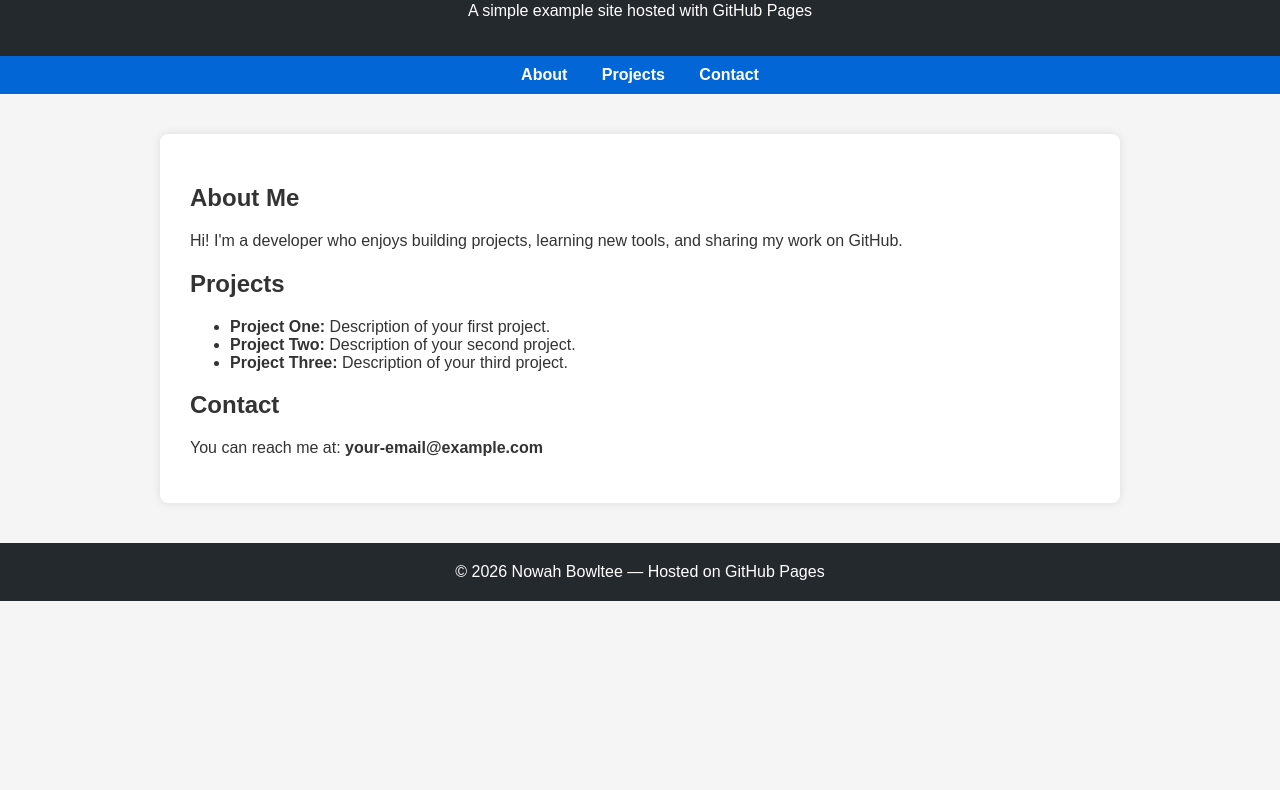
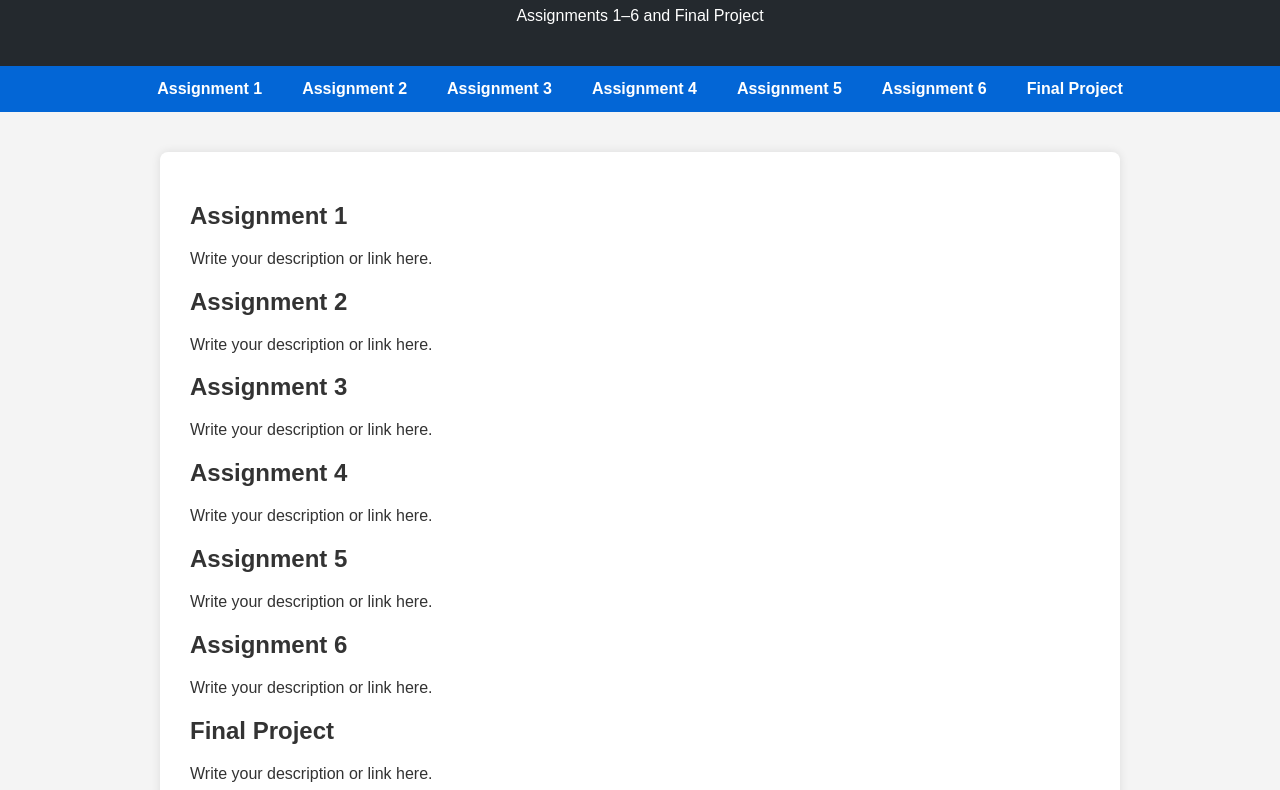
Before and after one commit to geog3540/ncbolte, a plain HTML site: page index.html in a window 1280 px wide. Shown: the part 98-888 px from the top of the page. Before the commit the page ends 800 px from the top, so only its background shows below. Drawn offline with Linux system fonts and the light colour scheme.

Commit message:
Update index.html

```diff
--- a/index.html
+++ b/index.html
@@ -3,32 +3,45 @@
 <head>
   <meta charset="UTF-8" />
   <meta name="viewport" content="width=device-width, initial-scale=1.0" />
-  <title>My GitHub Website</title>
+  <title>Course Portfolio</title>
 
   <style>
     body {
+      margin: 0;
       font-family: Arial, sans-serif;
-      margin: 0;
-      background: #f5f5f5;
+      background: #f4f4f4;
       color: #333;
     }
+
+    /* Header */
     header {
       background: #24292e;
       color: white;
-      padding: 20px;
+      padding: 25px;
       text-align: center;
     }
+
+    /* Navigation Bar */
     nav {
+      display: flex;
+      justify-content: center;
       background: #0366d6;
-      padding: 10px;
-      text-align: center;
+      flex-wrap: wrap;
     }
+
     nav a {
       color: white;
-      margin: 0 15px;
+      padding: 14px 20px;
       text-decoration: none;
       font-weight: bold;
+      transition: background 0.2s;
     }
+
+    nav a:hover {
+      background: #024f9c;
+    }
+
+    /* Content Container */
     .container {
       max-width: 900px;
       margin: 40px auto;
@@ -37,6 +50,7 @@
       border-radius: 8px;
       box-shadow: 0 0 10px rgba(0,0,0,0.1);
     }
+
     footer {
       text-align: center;
       padding: 20px;
@@ -48,36 +62,48 @@
 </head>
 
 <body>
+
   <header>
-    <h1>Welcome to My GitHub Website</h1>
-    <p>A simple example site hosted with GitHub Pages</p>
+    <h1>My Course Portfolio</h1>
+    <p>Assignments 1–6 and Final Project</p>
   </header>
 
   <nav>
-    <a href="#about">About</a>
-    <a href="#projects">Projects</a>
-    <a href="YOOOOO contact me here yo">Contact</a>
+    <a href="#a1">Assignment 1</a>
+    <a href="#a2">Assignment 2</a>
+    <a href="#a3">Assignment 3</a>
+    <a href="#a4">Assignment 4</a>
+    <a href="#a5">Assignment 5</a>
+    <a href="#a6">Assignment 6</a>
+    <a href="#final">Final Project</a>
   </nav>
 
   <div class="container">
-    <h2 id="about">About Me</h2>
-    <p>
-      Hi! I'm a developer who enjoys building projects, learning new tools, and sharing my work on GitHub.
-    </p>
+    <h2 id="a1">Assignment 1</h2>
+    <p>Write your description or link here.</p>
 
-    <h2 id="projects">Projects</h2>
-    <ul>
-      <li><strong>Project One:</strong> Description of your first project.</li>
-      <li><strong>Project Two:</strong> Description of your second project.</li>
-      <li><strong>Project Three:</strong> Description of your third project.</li>
-    </ul>
+    <h2 id="a2">Assignment 2</h2>
+    <p>Write your description or link here.</p>
 
-    <h2 id="contact">Contact</h2>
-    <p>You can reach me at: <strong>your-email@example.com</strong></p>
+    <h2 id="a3">Assignment 3</h2>
+    <p>Write your description or link here.</p>
+
+    <h2 id="a4">Assignment 4</h2>
+    <p>Write your description or link here.</p>
+
+    <h2 id="a5">Assignment 5</h2>
+    <p>Write your description or link here.</p>
+
+    <h2 id="a6">Assignment 6</h2>
+    <p>Write your description or link here.</p>
+
+    <h2 id="final">Final Project</h2>
+    <p>Write your description or link here.</p>
   </div>
 
   <footer>
-    © 2026 Nowah Bowltee — Hosted on GitHub Pages
+    © 2026 Your Name — Hosted on GitHub Pages
   </footer>
+
 </body>
 </html>
```
